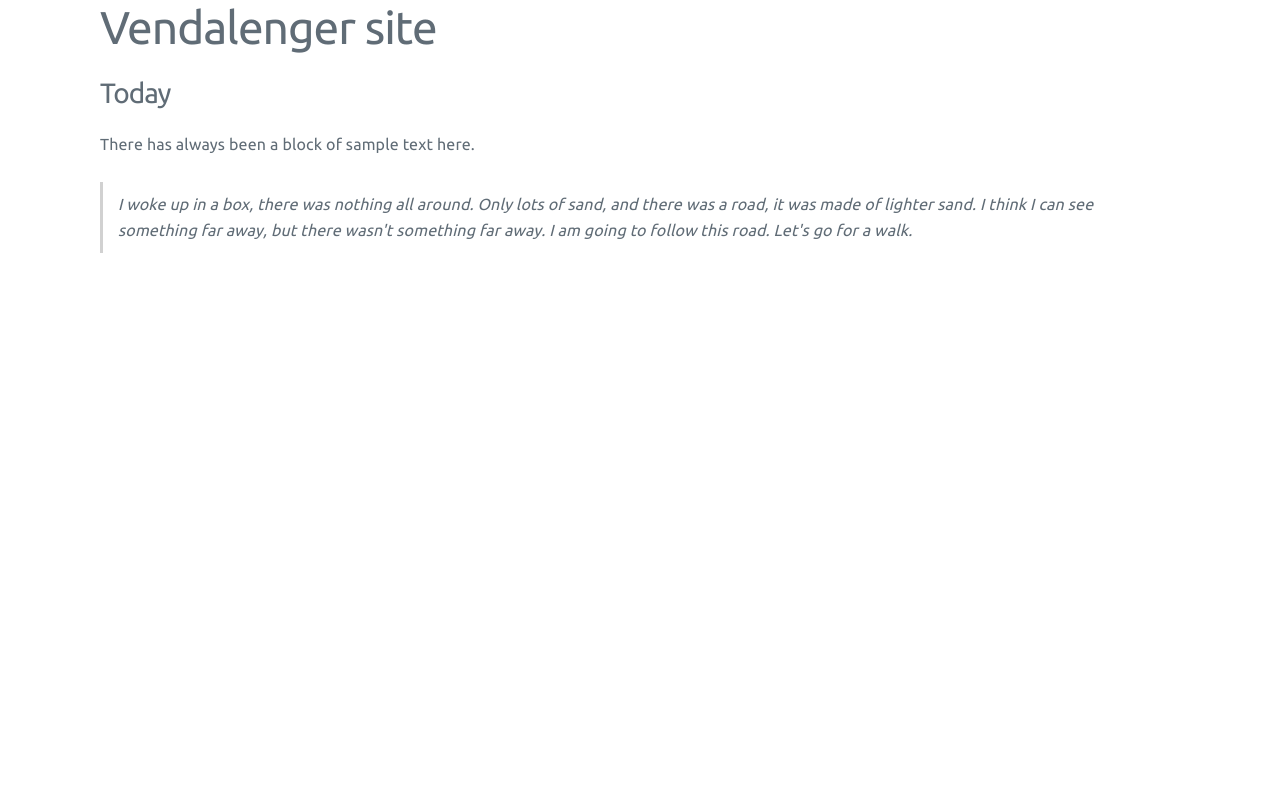
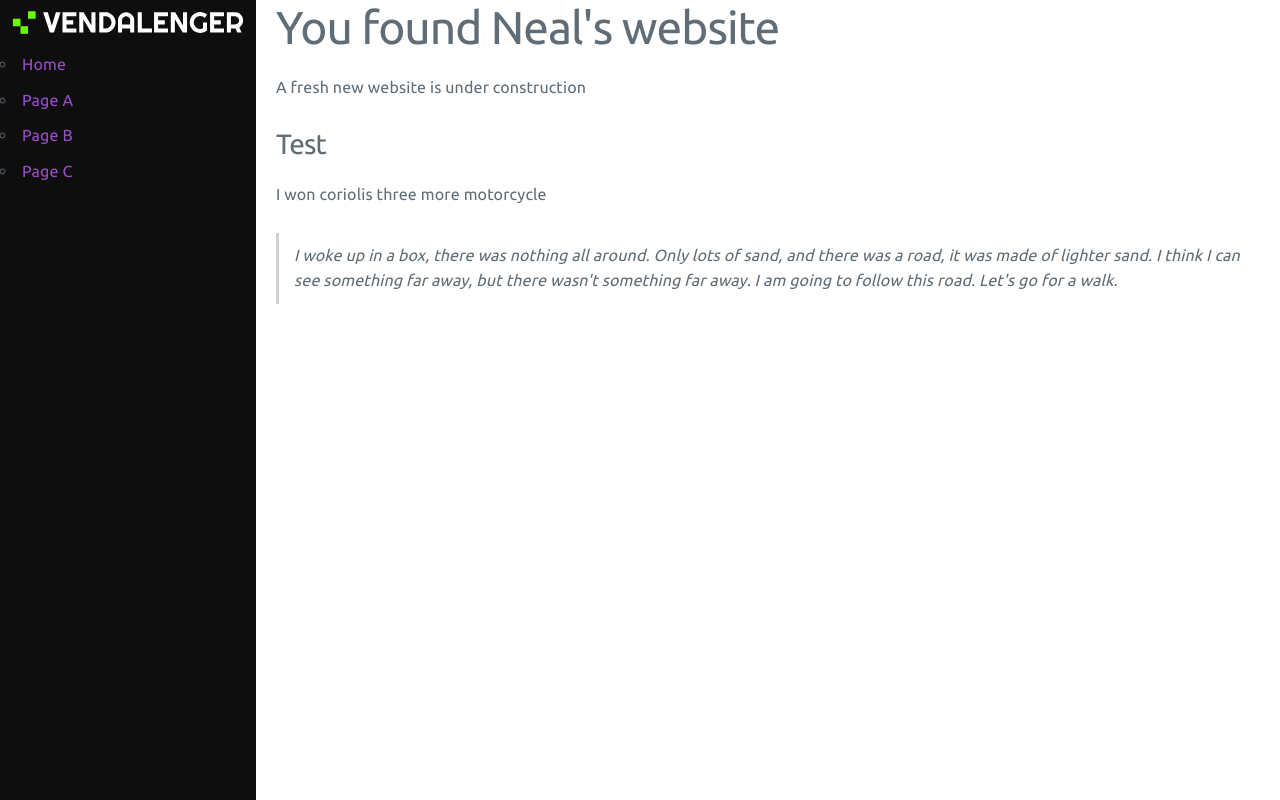
Before and after one commit to Capital-Asterisk/website, a plain HTML site: page index.html in a window 1280 px wide. Drawn offline with nearby package versions, Linux system fonts and the light colour scheme.

Commit message:
Add Navigation Bar and progress on page loading

```diff
--- a/index.html
+++ b/index.html
@@ -12,20 +12,34 @@
     <link rel="stylesheet" href="https://cdnjs.cloudflare.com/ajax/libs/milligram/1.3.0/milligram.css">
 
     <style>
-      body {
+      body, html {
         font-family: Ubuntu;
+        margin: 0;
+        height: 100%;
+        display: flex;
+        /*height: 100%;*/
         /*padding-left: 8%;
         padding-right: 8%;*/
+
       }
+      ul {
+
+      }
+
 
     </style>
 
     <script>
 
+      var content = null;
+
       var loadedPage = "";
 
       var clearPage = function() {
-        //$("body").children(":gt(1)").remove();
+        var children = content.children;
+        for (var i = children.length; i > 0; i --) {
+          children[0].remove();
+        }
       }
 
       var loadPage = function(url) {
@@ -36,6 +50,7 @@
         //$.get(url, function(data){
         //  $("body").append(data);
         //});
+        content.append("not yet implemented");
       }
 
     </script>
@@ -55,26 +70,52 @@
       loadPage("contc.html")
     });*/
 
-    var tohref = window.location.href.split("#")[1];
 
-    if (tohref)
-      loadPage(tohref + ".html");
-    else
-      loadPage("home.html");
 
   </script>
 
-  <body>
+  <body style="">
 
-    <section id="yes" class="container">
+    <div style="display: flex; flex-flow: row; flex-grow: 1;">
 
-      <h1>Vendalenger site</h1>
+      <div class="" style="background-color:#0e0e0e; width: 256px; min-width:256px">
+      <object data="img/vendalenger_nav.svg" type="image/svg+xml" style="margin:6px">
+      </object>
+        <ul>
+          <li><a onclick="loadPage('')" href="">Home</a></li>
+          <li><a onclick="loadPage('home')">Page A</a></li>
+          <li><a onclick="loadPage('home')">Page B</a></li>
+          <li><a onclick="loadPage('home')">Page C</a></li>
 
-      <h3>Today</h3>
-      <p>There has always been a block of sample text here.</p>
-      <blockquote>
-      <p><em>I woke up in a box, there was nothing all around. Only lots of sand, and there was a road, it was made of lighter sand. I think I can see something far away, but there wasn't something far away. I am going to follow this road. Let's go for a walk.</em></p>
-      </blockquote>
-    </section>
+
+        </ul>
+      </div>
+      <div class="container" id="mainContent" style="flex-grow : 1; min-height:100%">
+          <h1>You found Neal's website</h1>
+
+          <p>A fresh new website is under construction</p>
+
+          <h3>Test</h3>
+          <p>I won coriolis three more motorcycle</p>
+          <blockquote>
+          <p><em>I woke up in a box, there was nothing all around. Only lots of sand, and there was a road, it was made of lighter sand. I think I can see something far away, but there wasn't something far away. I am going to follow this road. Let's go for a walk.</em></p>
+          </blockquote>
+
+      </div>
+
+    </div>
+
+    <script>
+      content = document.getElementById("mainContent");
+
+      var tohref = window.location.href.split("#")[1];
+
+      if (tohref) {
+        loadPage(tohref + ".html");
+      } else {
+        //loadPage("home.html");
+      }
+    </script>
+
   </body>
 </html>
```
Also changed, not shown: img/vendalenger_nav.svg (added).
